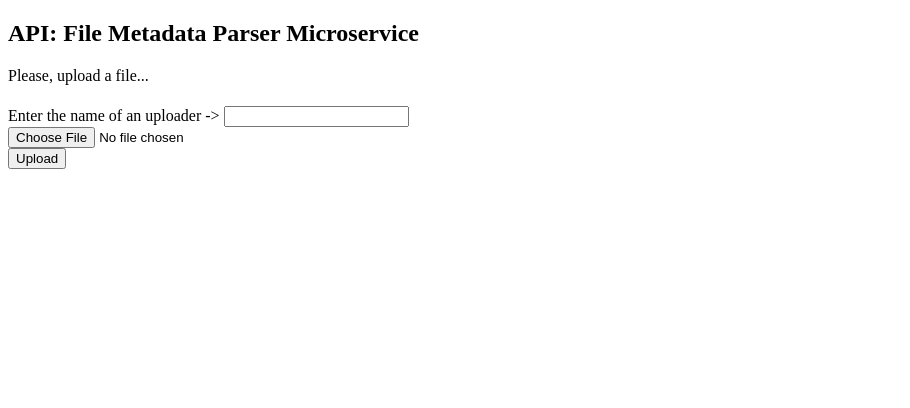
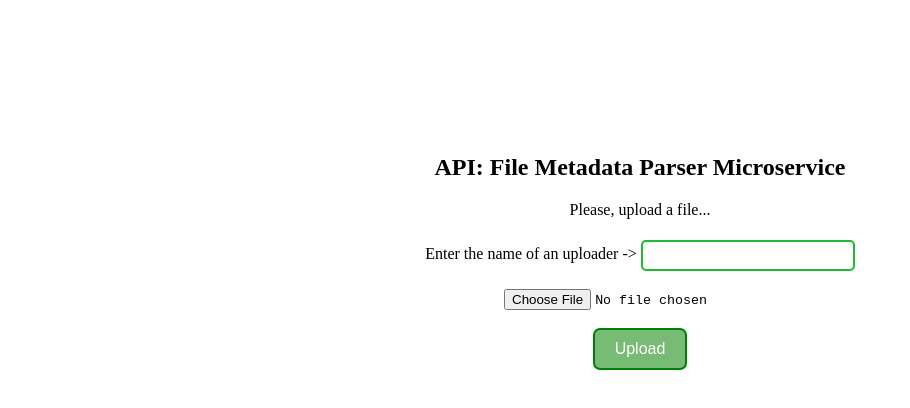
Before and after one commit to Programmer00777/file-metadata-parser, a website: page views/index.html in a window 1280 px wide. Shown: the whole page, without its empty margins (0-910 px from the left). Drawn offline with Linux system fonts and the light colour scheme.

Commit message:
html page and styles set up

```diff
--- a/public/style.css
+++ b/public/style.css
@@ -0,0 +1,36 @@
+body {
+    font-family: "Microsoft Sans Serif";
+}
+
+.container {
+    width: 100%;
+    padding-top: 10%;
+    text-align: center;
+}
+
+.form-container #uploaderName {
+    border: 2px solid #1fbb2c;
+    border-radius: 5px;
+    padding: 5px 10px;
+    font-family: monospace;
+    font-size: 15px;
+}
+
+.form-container #file {
+    font-family: monospace;
+}
+
+.form-container .input-button {
+    padding: 10px 20px;
+    font-size: 16px;
+    border-radius: 7px;
+    border: 2px solid green;
+    background-color: #78bb75;
+    color: white;
+}
+
+.form-container .input-button:hover {
+    background-color: #45bb38;
+    cursor: pointer;
+    transition-duration: 0.5s;
+}
--- a/views/index.html
+++ b/views/index.html
@@ -18,10 +18,10 @@
         <div class="form-container">
             <h4 id="output"></h4>
             <form enctype="multipart/form-data" action="/api/file/analyse" method="post">
-                Enter the name of an uploader -> <input class="input-field" type="text" name="uploaderName">
-                <br>
-                <input class="input-field" type="file" name="file">
-                <br>
+                Enter the name of an uploader -> <input class="input-field" id="uploaderName" type="text" name="uploaderName">
+                <br><br>
+                <input class="input-field" id="file" type="file" name="file">
+                <br><br>
                 <input class="input-button" type="submit" value="Upload">
             </form>
         </div>
```
